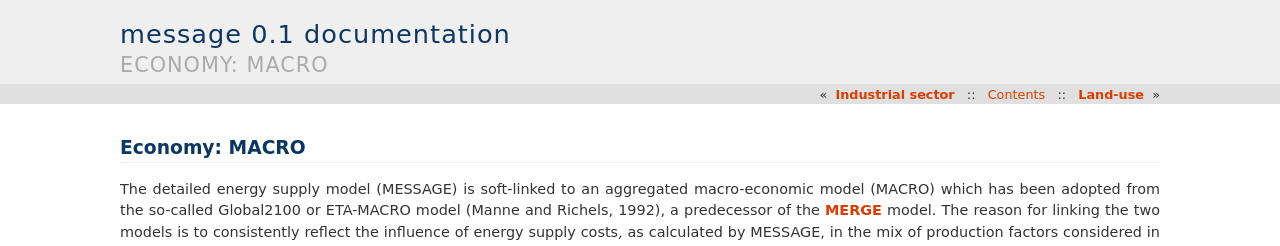
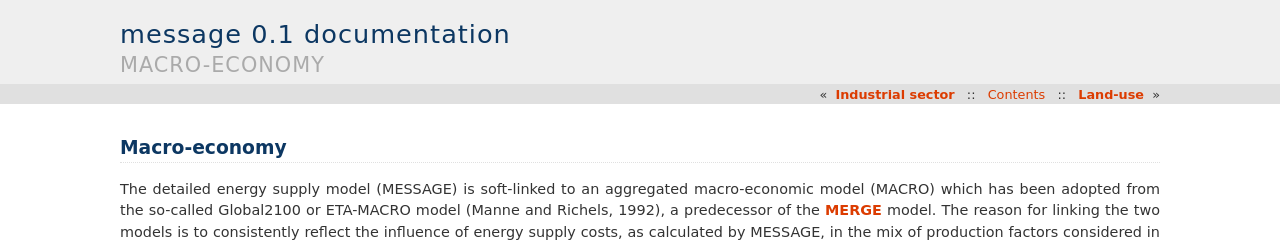
Before and after one commit to iiasa/message_doc, a Sphinx documentation site: the page built from source/message_globiom/macro.rst, in a window 1280 px wide. Shown: the top 246 px of the page. Built offline with Sphinx 7.4.7, drawn with Linux system fonts in a browser that asks for light colours; part of the change alters nothing that is shown.

```diff
--- a/source/message_globiom/macro.rst
+++ b/source/message_globiom/macro.rst
@@ -1,5 +1,5 @@
 
-Economy: MACRO
+Macro-economy
 ----
 The detailed energy supply model (MESSAGE) is soft-linked to an aggregated macro-economic model (MACRO) which has been adopted from the so-called Global2100 or ETA-MACRO model (Manne and Richels, 1992), a predecessor of the `MERGE <http://www.stanford.edu/group/MERGE/>`_ model. The reason for linking the two models is to consistently reflect the influence of energy supply costs, as calculated by MESSAGE, in the mix of production factors considered in MACRO, and the effect of changes in energy demand on energy costs. The combined MESSAGE-MACRO model (Messner and Schrattenholzer, 2000) can generate a consistent  economic response to changes in energy prices and estimate overall economic consequences (e.g., GDP or consumption loss) of energy or climate policies.
 
```
